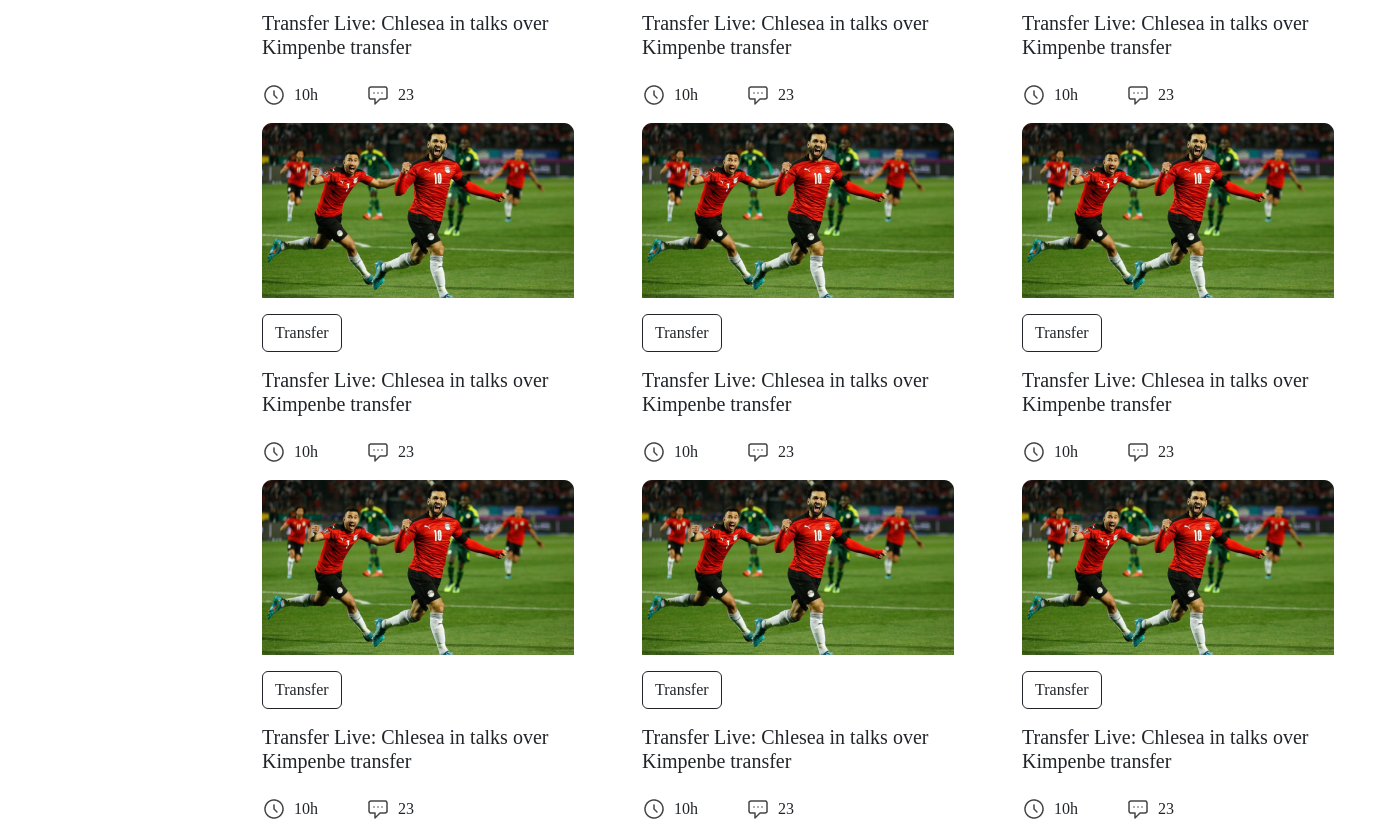
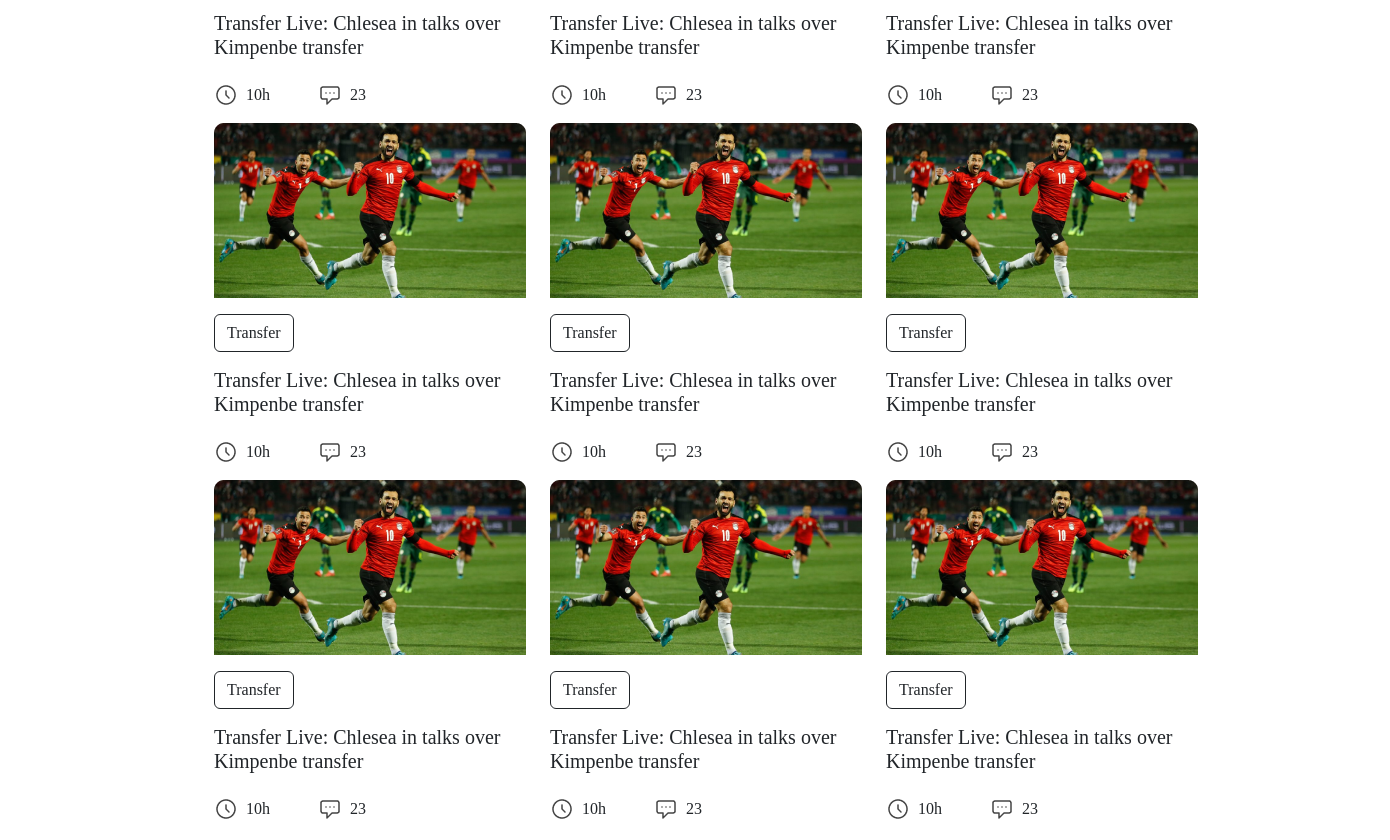
Before and after one commit to Sayan-Chakraborty-10/Football-World-Cup, a plain HTML site: page index.html in a window 1280 px wide. Shown: the part 780-1620 px from the top of the page, 1390 px wide, since content can reach past the window. Drawn offline with nearby package versions, Linux system fonts and the light colour scheme; a web font is replaced by a local one.

Commit message:
third commit

```diff
--- a/index.html
+++ b/index.html
@@ -31,8 +31,8 @@
                 <button class="btn border border-5 border-dark btn-2">All Group</button>
                 <button class="btn border border-5 border-dark btn-3"><a class="text-white" target="blank" href="https://en.wikipedia.org/wiki/List_of_FIFA_World_Cup_finals">Blog</a></button>
             </div>
-            <div class="container div3">
-                <div class="row">
+            <div class="container">
+                <div class="row div3">
                     <div class="col-12 col-lg-4 col-md-6">
                         <img src="images/Blog Image.png" class="img-fluid" alt="">
                         <button class="btn btn-outline-dark mt-3">Transfer</button>
@@ -78,6 +78,8 @@
                         </div>
                        </div>
                     </div>
+                    </div>
+                   <div class="row div4">
                     <div class="col-12 col-lg-4 col-md-6">
                         <img src="images/Blog Image.png" class="img-fluid" alt="">
                         <button class="btn btn-outline-dark mt-3">Transfer</button>
@@ -123,6 +125,8 @@
                         </div>
                        </div>
                     </div>
+                   </div>
+                   <div class="row div7">
                     <div class="col-12 col-lg-4 col-md-6">
                         <img src="images/Blog Image.png" class="img-fluid" alt="">
                         <button class="btn btn-outline-dark mt-3">Transfer</button>
@@ -168,7 +172,7 @@
                         </div>
                        </div>
                     </div>
-                </div>
+                   </div>
                 </div>
         </section>
     </main>
--- a/style.css
+++ b/style.css
@@ -24,8 +24,16 @@ body{
     margin-top: 60px;
 }
 .div3{
-    margin-left: 250px;
+    margin-left: 120px;
     margin-top: -160px;
+}
+.div4{
+    margin-left: 120px;
+    margin-top: 0px;
+}
+.div7{
+    margin-left: 120px;
+    margin-top: 0px;
 }
 .div5{
     background-color: #242B2E;
```
